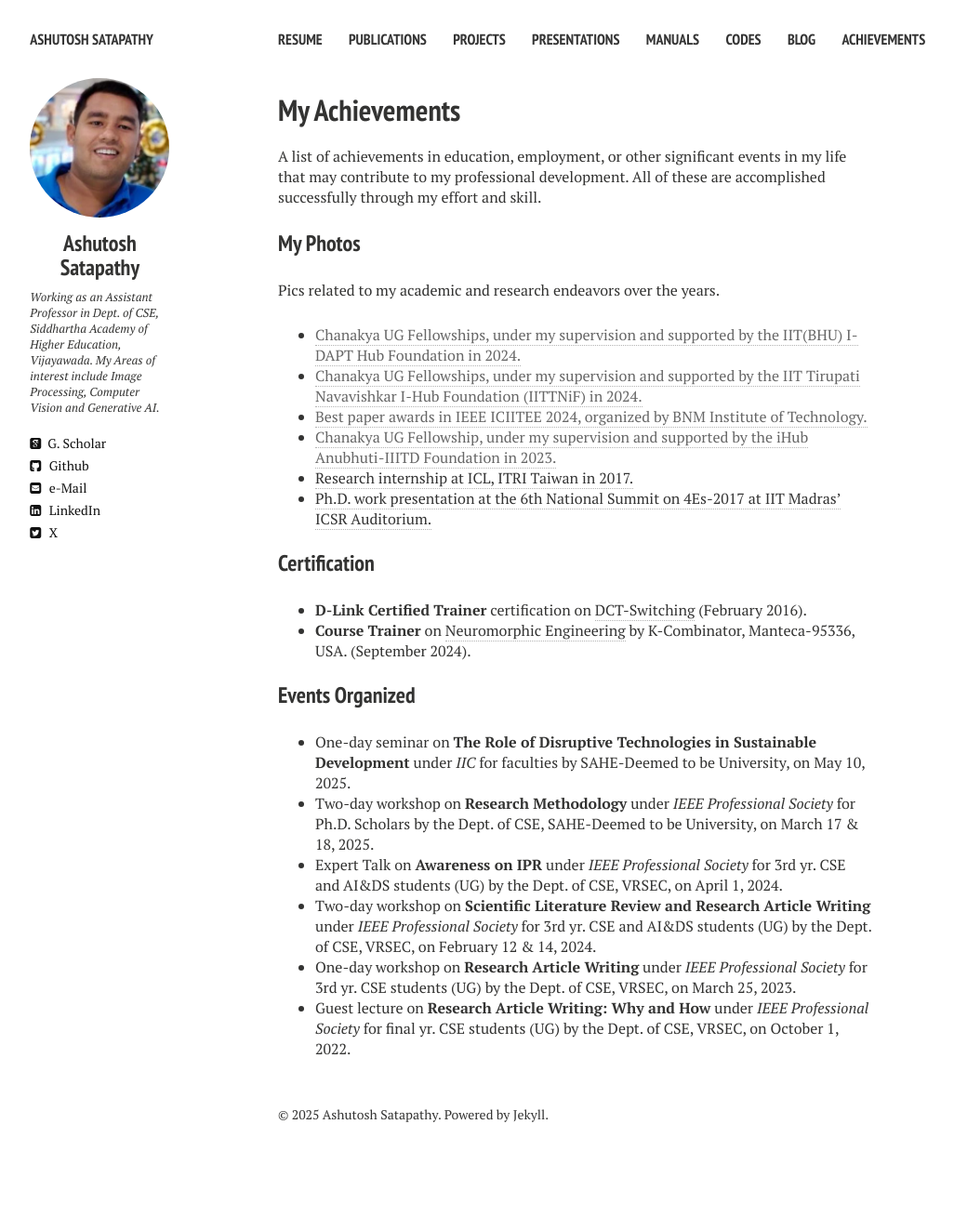
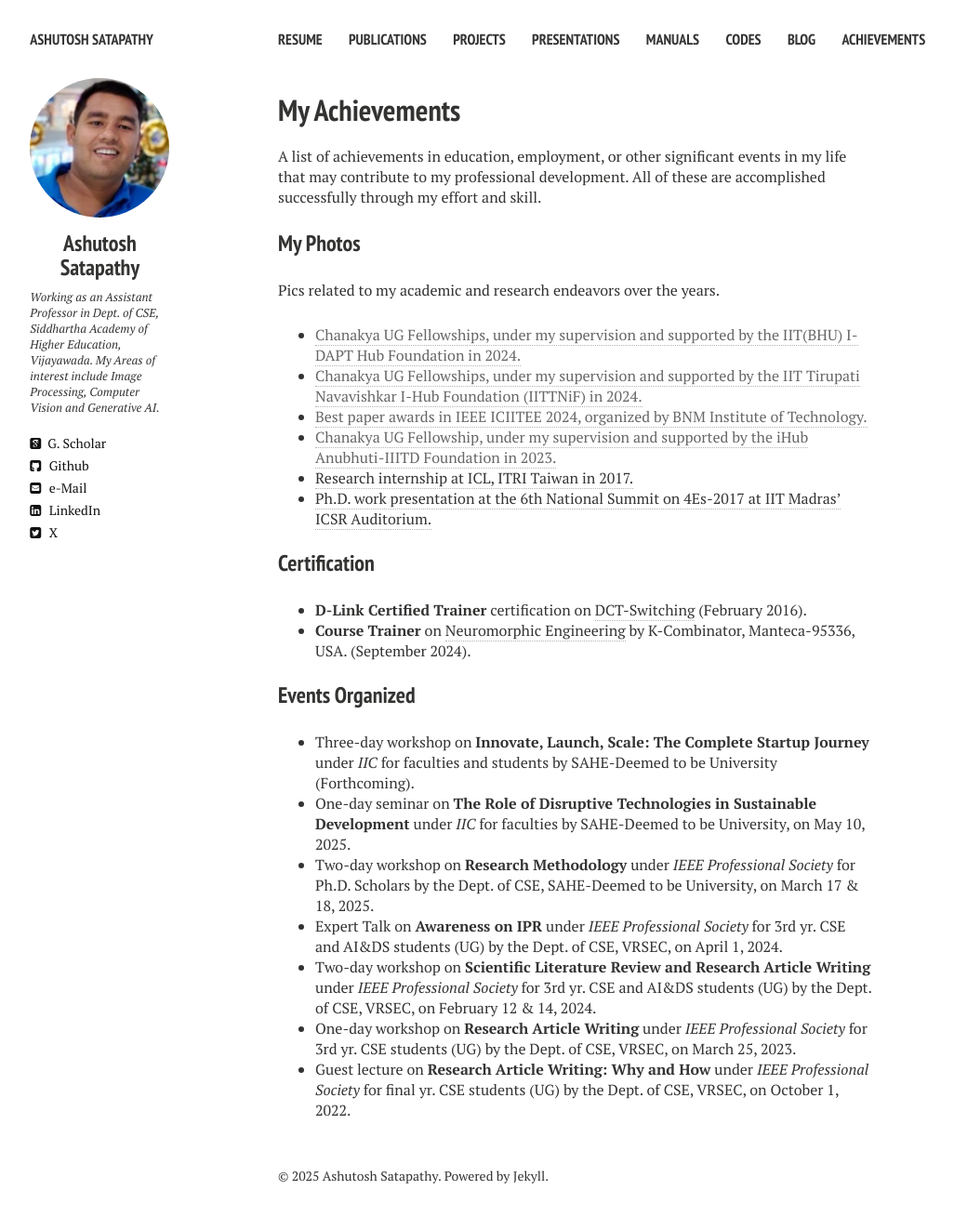
Before and after one commit to ashutoshsatapathy1990/ashutoshsatapathy1990.github.io, a Jekyll site: the page built from achievement.md, in a window 1280 px wide. Shown: the whole page at 93% size, without its empty margins (21-1047 px from the left). Built offline with Jekyll 4.4.1, drawn with Linux system fonts in a browser that asks for light colours; nearby versions of some CDN libraries; before the commit the page ends 1257 px from its top, so only the background shows below that.

Commit message:
Update achievement.md

```diff
--- a/achievement.md
+++ b/achievement.md
@@ -26,6 +26,7 @@ Pics related to my academic and research endeavors over the years.
 
 ### Events Organized
 
+* Three-day workshop on **Innovate, Launch, Scale: The Complete Startup Journey** under _IIC_ for faculties and students by SAHE-Deemed to be University (Forthcoming).
 * One-day seminar on **The Role of Disruptive Technologies in Sustainable Development** under _IIC_ for faculties by SAHE-Deemed to be University, on May 10, 2025.
 * Two-day workshop on **Research Methodology** under _IEEE Professional Society_ for Ph.D. Scholars by the Dept. of CSE, SAHE-Deemed to be University, on March 17 & 18, 2025.
 * Expert Talk on **Awareness on IPR** under _IEEE Professional Society_ for 3rd yr. CSE and AI&DS students (UG) by the Dept. of CSE, VRSEC, on April 1, 2024.
```
